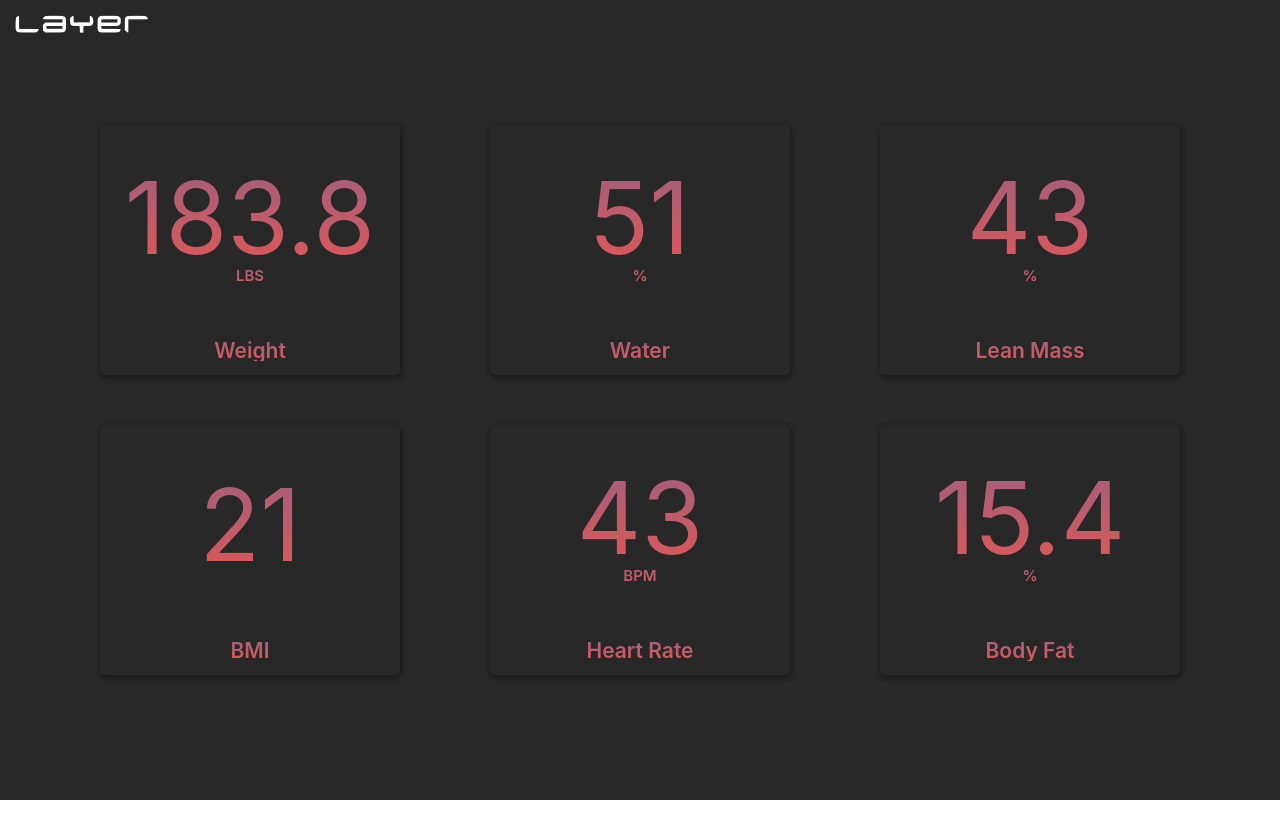
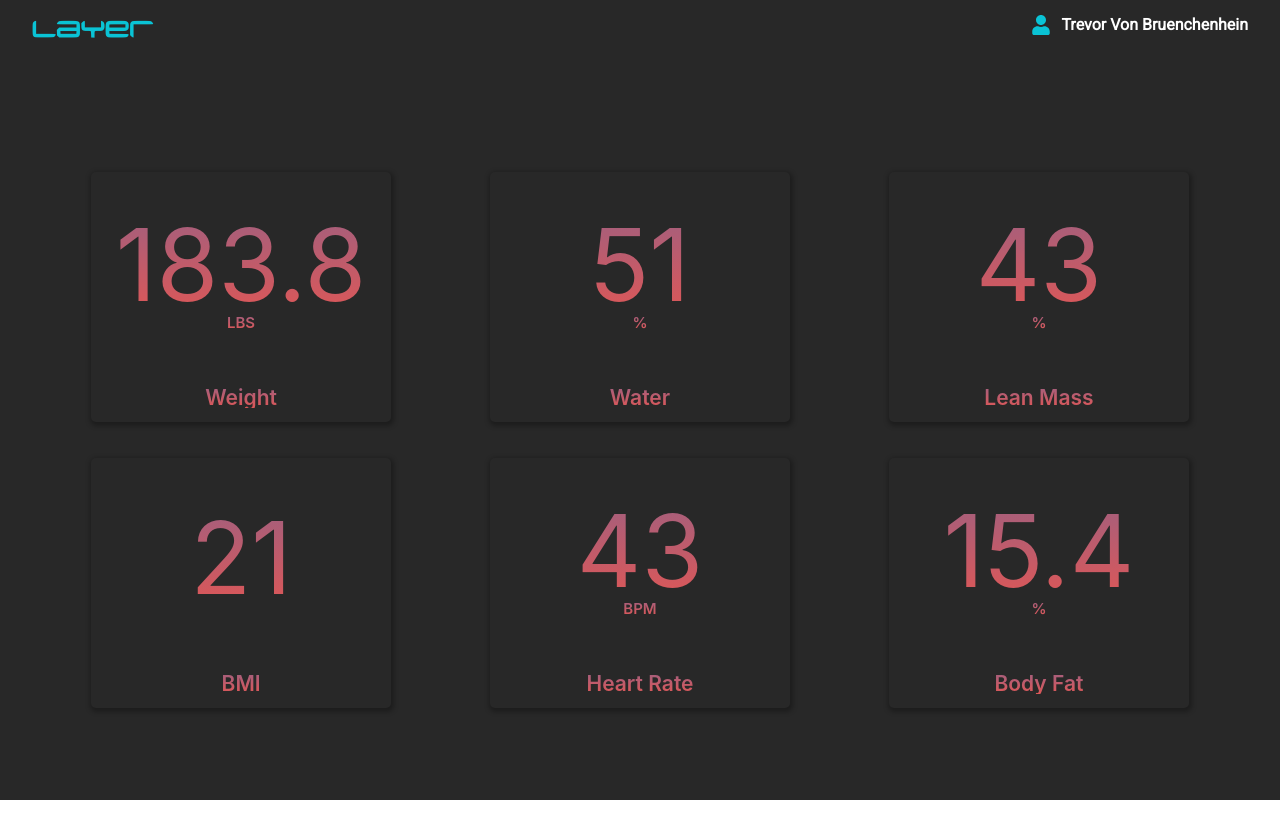
Before and after one commit to tjvonbr/stratus-client, a React (Create React App) app: page / in a window 1280 px wide. Shown: the top 838 px of the page. Before the commit the page ends 800 px from the top, so only its background shows below. Built offline with nearby package versions, Linux system fonts and the light colour scheme.

Commit message:
preliminary navbar

```diff
--- a/src/components/app-shell.js
+++ b/src/components/app-shell.js
@@ -1,9 +1,10 @@
 import * as React from "react"
+import Navbar from "./navbar"
 
 const AppShell = ({ children }) => {
   return (
     <div className="app-shell">
-      <h1 className="app-shell-header">layer</h1>
+      <Navbar />
       {children}
     </div>
   )
--- /dev/null
+++ b/src/components/navbar.js
@@ -0,0 +1,13 @@
+import * as React from "react"
+import User from "./user"
+
+const Navbar = () => {
+  return (
+    <nav className="navbar-container">
+      <h1 className="app-shell-header">Layer</h1>
+      <User />
+    </nav>
+  )
+}
+
+export default Navbar
--- /dev/null
+++ b/src/components/user.js
@@ -0,0 +1,16 @@
+import * as React from "react"
+import { FaUser } from "react-icons/fa"
+
+
+const User = () => {
+  return (
+    <div className="user-container">
+      <FaUser color="#0ac3d5" size={20} />
+      <div className="user">
+        Trevor Von Bruenchenhein
+      </div>
+    </div>
+  )
+}
+
+export default User
--- a/src/styles/abstract/_variables.scss
+++ b/src/styles/abstract/_variables.scss
@@ -1 +1,2 @@
 $near-black: #282828;
+$neon-blue: #0ac3d5;
--- a/src/styles/components/metric.scss
+++ b/src/styles/components/_metric.scss
@@ -3,6 +3,12 @@
   width: 300px;
   border-radius: 5px;
   box-shadow: 1px 2px 5px 2px rgba(0,0,0,0.3);
+
+  &:hover {
+    transform: translateY(1px);
+    box-shadow: 2px 3px 5px 2px rgba(0,0,0,0.3);
+    cursor: pointer;
+  }
 }
 
 .number-wrapper {
--- /dev/null
+++ b/src/styles/components/_user.scss
@@ -0,0 +1,21 @@
+.user-container {
+  width: auto;
+  display: flex;
+}
+
+.user-container div {
+  margin-left: 10px;
+}
+
+.user {
+  display: flex;
+  flex-direction: column;
+  justify-content: center;
+  align-items: center;
+  color: white;
+  font-weight: 600;
+
+  &:hover {
+    cursor: pointer;
+  }
+}
--- /dev/null
+++ b/src/styles/layout/_navbar.scss
@@ -0,0 +1,8 @@
+.navbar-container {
+  margin: 0 auto;
+  width: 95%;
+  height: 50px;
+  display: flex;
+  justify-content: space-between;
+  align-items: center;
+}
--- a/src/styles/layout/_shell.scss
+++ b/src/styles/layout/_shell.scss
@@ -1,17 +1,11 @@
 .app-shell {
-  position: relative;
   height: 100vh;
   width: 100vw;
   background-color: $near-black;
 }
 
 .app-shell-header {
-  position: absolute;
-  top: 0;
-  left: 0;
-  padding: 0 15px;
-  color: white;
+  color: $neon-blue;
   font-size: clamp(40px, 3vw, 60px);
   font-family: "neutronium.medium", sans-serif;
-  letter-spacing: 3px;
 }
--- a/src/styles/main.scss
+++ b/src/styles/main.scss
@@ -1,5 +1,7 @@
 @import "abstract/variables";
 @import "base/reset";
 @import "components/metric";
+@import "components/user";
+@import "layout/navbar";
 @import "layout/shell";
 @import "views/dashboard";
--- a/src/styles/views/_dashboard.scss
+++ b/src/styles/views/_dashboard.scss
@@ -1,9 +1,6 @@
 .dashboard-flex-center {
-  display: absolute;
-  top: 0;
-  left: 0;
+  width: 100%;
   height: 100%;
-  width: 100%;
   display: flex;
   flex-direction: column;
   justify-content: center;
@@ -11,10 +8,13 @@
 }
 
 .dashboard-grid {
+  position: absolute;
+  top: 10%;
+  height: 90%;
+  width: 85%;
   display: grid;
-  grid-template-columns: repeat(3, 1fr);
-  grid-template-rows: repeat(2, 1fr);
-  grid-gap: 10% 10%;
+  grid-template-columns: repeat(auto-fit, minmax(250px, 1fr));
+  grid-gap: 5% 10%;
   place-items: center;
   place-content: center;
 }
--- a/src/views/Dashboard.js
+++ b/src/views/Dashboard.js
@@ -12,7 +12,7 @@ const Dashboard = () => {
           <Metric number={43} title="Lean Mass" unit="%" />
           <Metric number={21} title="BMI" />
           <Metric number={43} title="Heart Rate" unit="BPM" />
-          <Metric number={15.4} title={"Body Fat"} unit="%" />
+          <Metric number={15.4} title="Body Fat" unit="%" />
         </div>
       </div>
     </AppShell>
```
Also changed, not shown: 1 other file (tests, documents, lock files or other folders).
